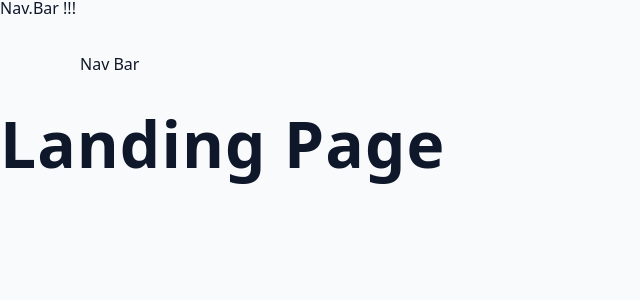
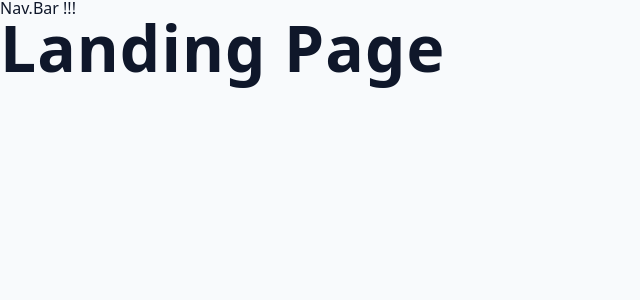
Before and after one commit to Ilesanmi-Erioluwa-Victor/jobify_full_stack, a React (Vite) app in the folder client/: page / in a window 1280 px wide. Shown: the top 300 px of the page, without its empty margins (0-640 px from the left). Built offline with nearby package versions, Linux system fonts and the light colour scheme.

Commit message:
working on Landing Page

```diff
--- a/client/src/pages/Landing.jsx
+++ b/client/src/pages/Landing.jsx
@@ -3,7 +3,6 @@ import Wrapper from 'assets/wrappers/LandingPage';
 const Landing = () => {
   return (
     <Wrapper>
-      <nav>Nav Bar</nav>
       <h1>Landing Page </h1>
     </Wrapper>
   );
```
